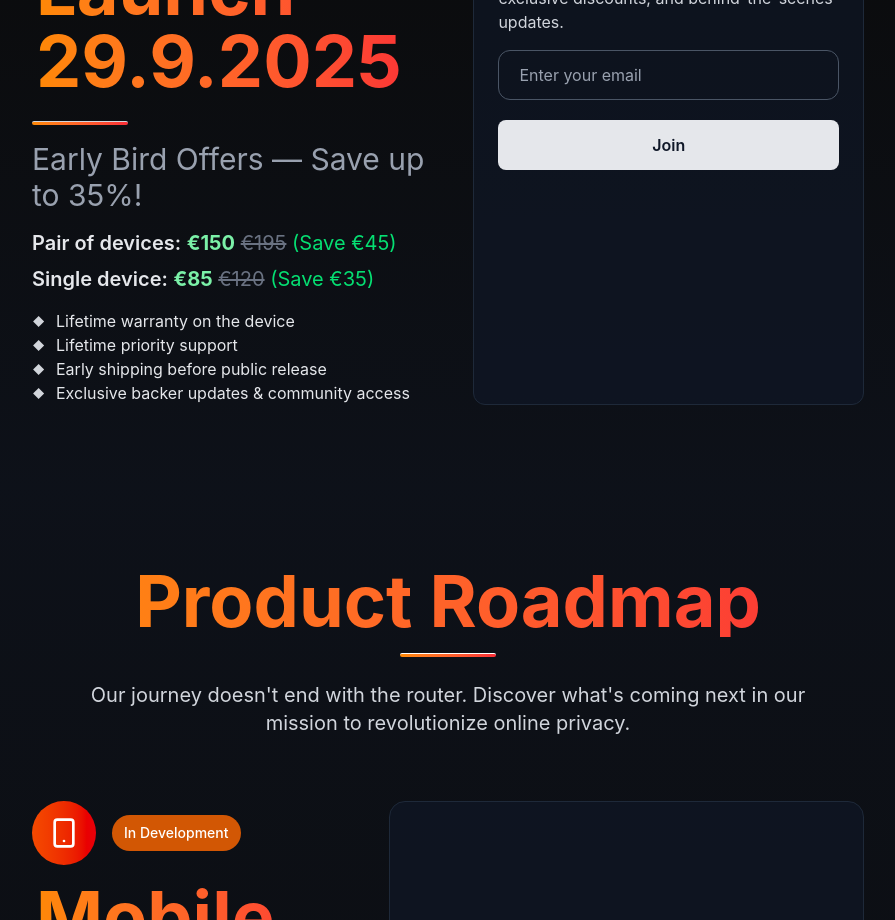
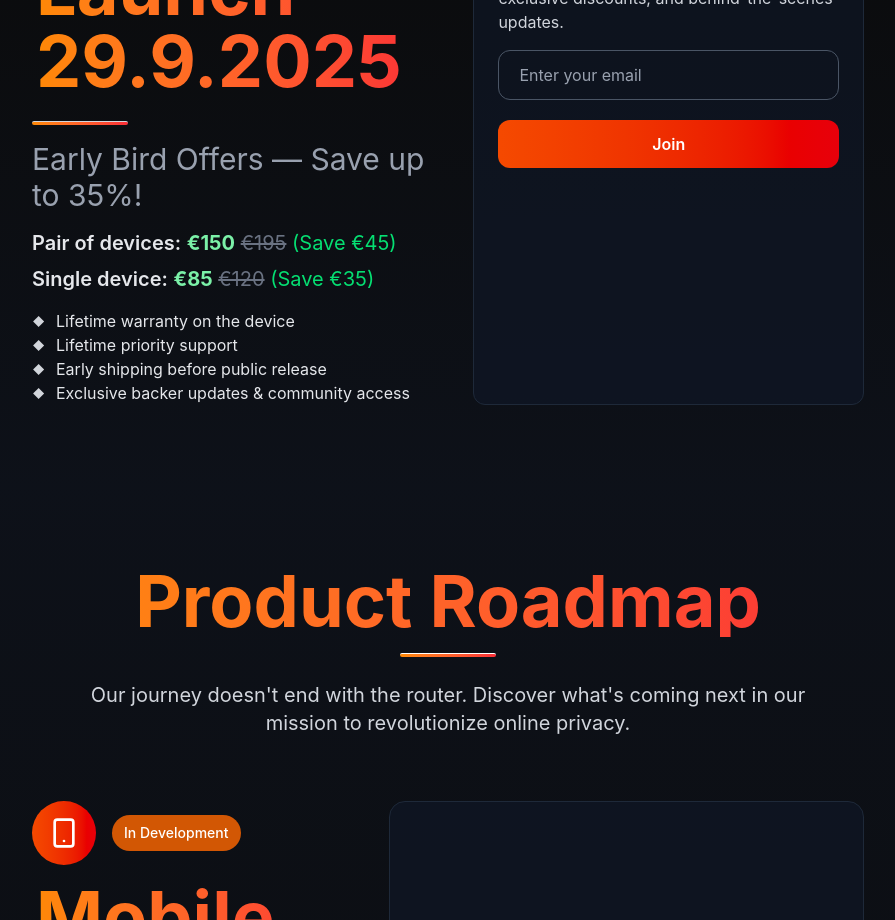
Before and after one commit to Mediteran2910/landing-VPN, a Next.js app: page / in a window 1280 px wide. Shown: the part 3060-3980 px from the top of the page, without its empty margins (192-1087 px from the left). Built offline with nearby package versions, Linux system fonts and the light colour scheme.

Commit message:
Update newsletter join button to match main CTA styling

```diff
--- a/src/components/SubscribeForm.tsx
+++ b/src/components/SubscribeForm.tsx
@@ -22,9 +22,7 @@ export default function SubscribeForm() {
       />
       <button
         type="submit"
-        className="w-full py-3 bg-gray-200 text-gray-900 font-semibold rounded-lg border border-transparent rounded-lg
-             hover:bg-transparent hover:border-gray-200 hover:text-gray-200
-             transition duration-300 ease-in-out text-center cursor-pointer"
+        className="w-full bg-gradient-to-r from-orange-600 to-red-600 hover:from-orange-700 hover:to-red-700 text-white py-3 rounded-xl font-semibold transition-all"
       >
         Join
       </button>
```
